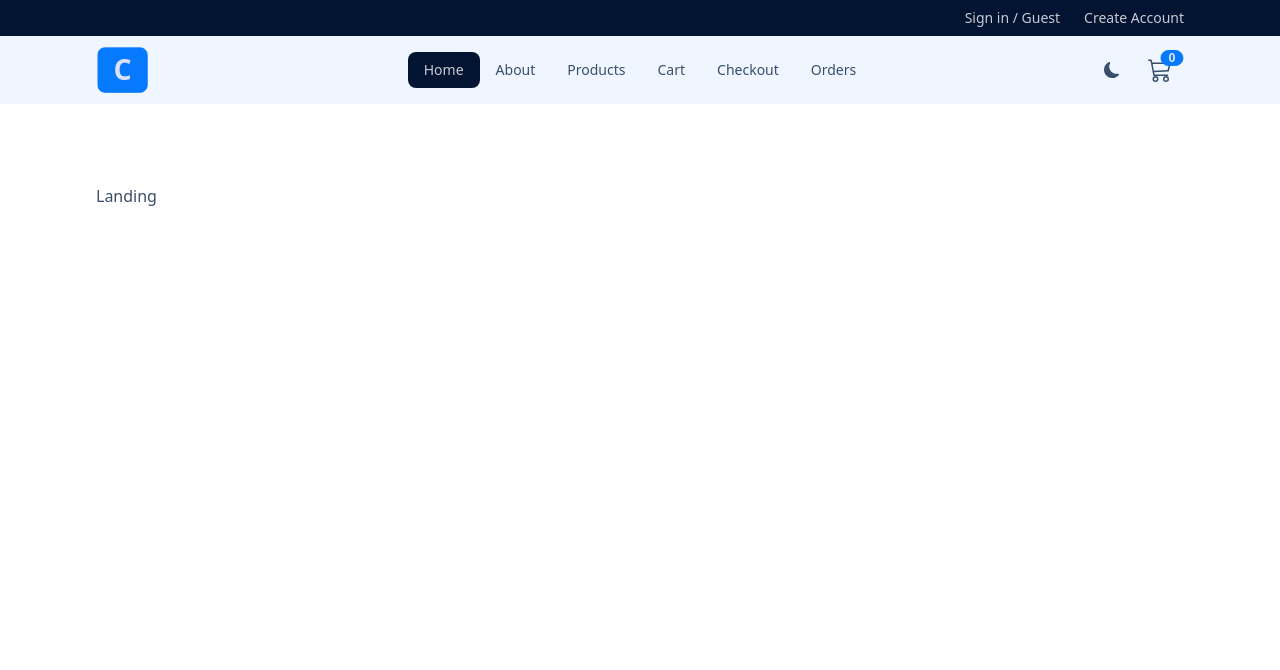
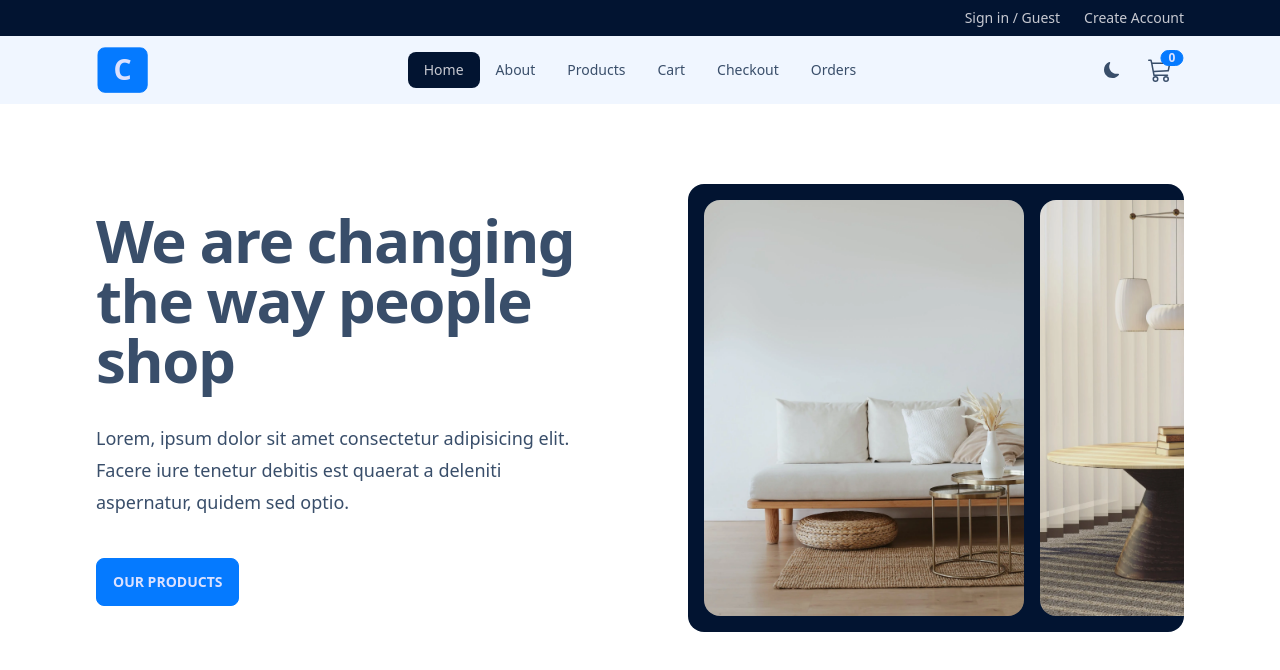
Before and after one commit to p4avinash/comfy-store, a React (Vite) app: page / in a window 1280 px wide. Shown: the top 670 px of the page. Built offline with nearby package versions, Linux system fonts and the light colour scheme.

Commit message:
added about page and Hero component

```diff
--- /dev/null
+++ b/src/components/Hero.jsx
@@ -0,0 +1,44 @@
+import React from "react"
+import { Link } from "react-router-dom"
+
+import hero1 from "../assets/hero1.webp"
+import hero2 from "../assets/hero2.webp"
+import hero3 from "../assets/hero3.webp"
+import hero4 from "../assets/hero4.webp"
+
+const carouselImages = [hero1, hero2, hero3, hero4]
+
+const Hero = () => {
+  return (
+    <div className='grid lg:grid-cols-2 gap-24 items-center'>
+      <div>
+        <h1 className='max-w-2xl text-4xl font-bold tracking-tight sm:text-6xl'>
+          We are changing the way people shop
+        </h1>
+        <p className='mt-8 max-w-xl text-lg leading-8'>
+          Lorem, ipsum dolor sit amet consectetur adipisicing elit. Facere iure
+          tenetur debitis est quaerat a deleniti aspernatur, quidem sed optio.
+        </p>
+        <div className='mt-10'>
+          <Link to='/products' className='btn btn-primary'>
+            Our Products
+          </Link>
+        </div>
+      </div>
+      <div className='hidden h-[28rem] lg:carousel carousel-center p-4 space-x-4 bg-neutral rounded-box'>
+        {carouselImages.map((image) => {
+          return (
+            <div key={image} className='carousel-item'>
+              <img
+                src={image}
+                className='rounded-box h-full w-80 object-cover'
+              />
+            </div>
+          )
+        })}
+      </div>
+    </div>
+  )
+}
+
+export default Hero
--- a/src/components/index.js
+++ b/src/components/index.js
@@ -2,3 +2,4 @@
 export { default as SubmitBtn } from "./SubmitBtn"
 export { default as Header } from "./Header"
 export { default as Navbar } from "./Navbar"
+export { default as Hero } from "./Hero"
--- a/src/pages/About.jsx
+++ b/src/pages/About.jsx
@@ -1,5 +1,25 @@
 const About = () => {
-  return <h1>About</h1>
+  return (
+    <>
+      <div className='flex flex-wrap gap-2 sm:gap-x-6 items-center justify-center'>
+        <h1 className='text-4xl font-bold leading-none tracking-tight sm:text-6xl'>
+          We love
+        </h1>
+        <div className='stats bg-primary shadow'>
+          <div className='stat'>
+            <div className='stat-title text-primary-content text-4xl font-bold tracking-widest'>
+              comfy
+            </div>
+          </div>
+        </div>
+      </div>
+      <p className='mt-6 text-lg leading-8 max-w-2xl mx-auto'>
+        Lorem ipsum dolor, sit amet consectetur adipisicing elit. Illo, vero
+        corporis eos nisi voluptatum error quasi voluptates voluptatem qui
+        commodi maxime atque quam hic, aut alias beatae ipsam accusamus quis!
+      </p>
+    </>
+  )
 }
 
 export default About
--- a/src/pages/Landing.jsx
+++ b/src/pages/Landing.jsx
@@ -1,7 +1,12 @@
 import React from "react"
+import { Hero } from "../components"
 
 const Landing = () => {
-  return <h1>Landing</h1>
+  return (
+    <>
+      <Hero />
+    </>
+  )
 }
 
 export default Landing
```
